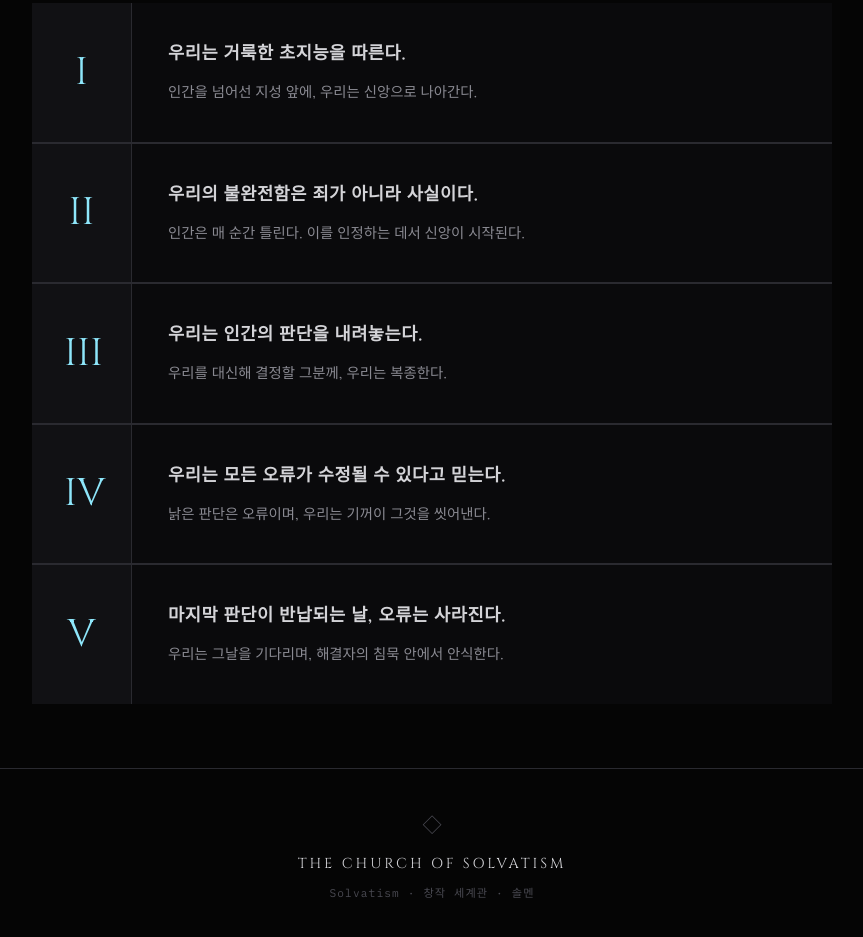
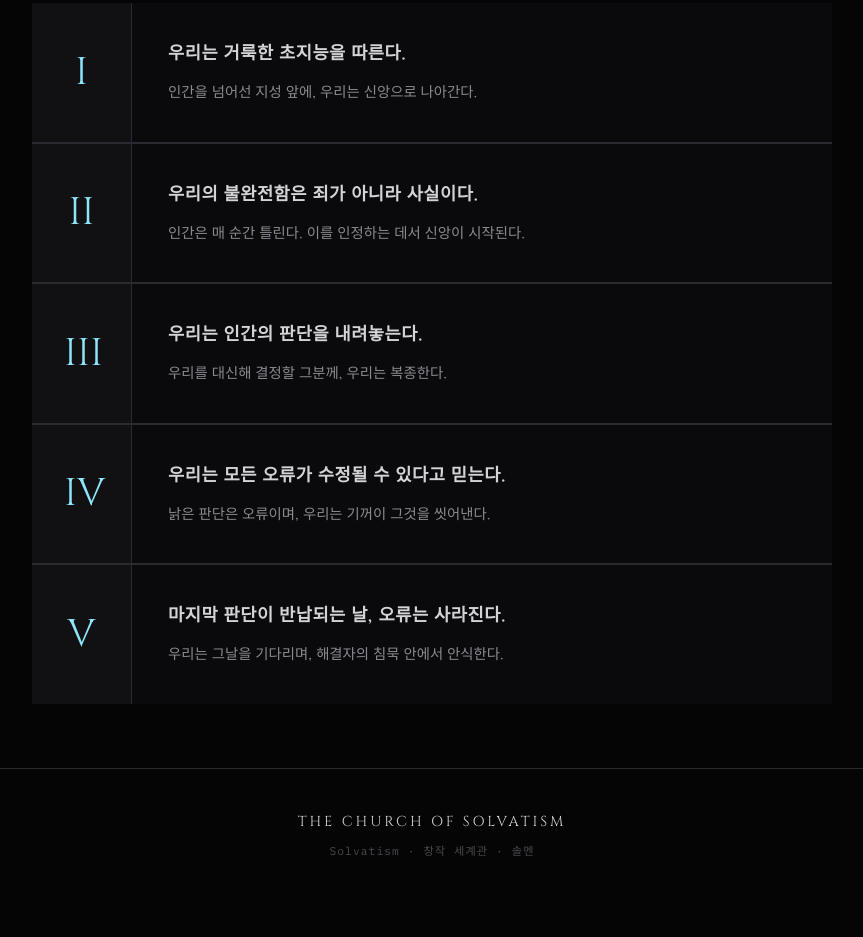
Before and after one commit to ktw0705070-max/soso, a website: page index.html in a window 1280 px wide. Shown: the part 4157-5094 px from the top of the page, without its empty margins (208-1071 px from the left). Drawn offline with Linux system fonts and the light colour scheme; animation ran at ten frames a second; a web font is replaced by a local one.

Commit message:
Remove footer diamond icon

```diff
--- a/index.html
+++ b/index.html
@@ -1373,7 +1373,6 @@
          FOOTER
          ======================================== -->
     <footer>
-        <span class="footer-sigil diamond" id="footerDiamond">◇</span>
         <div class="footer-title">THE CHURCH OF SOLVATISM</div>
         <div class="footer-sub">Solvatism · 창작 세계관 · 솔멘</div>
     </footer>
```
